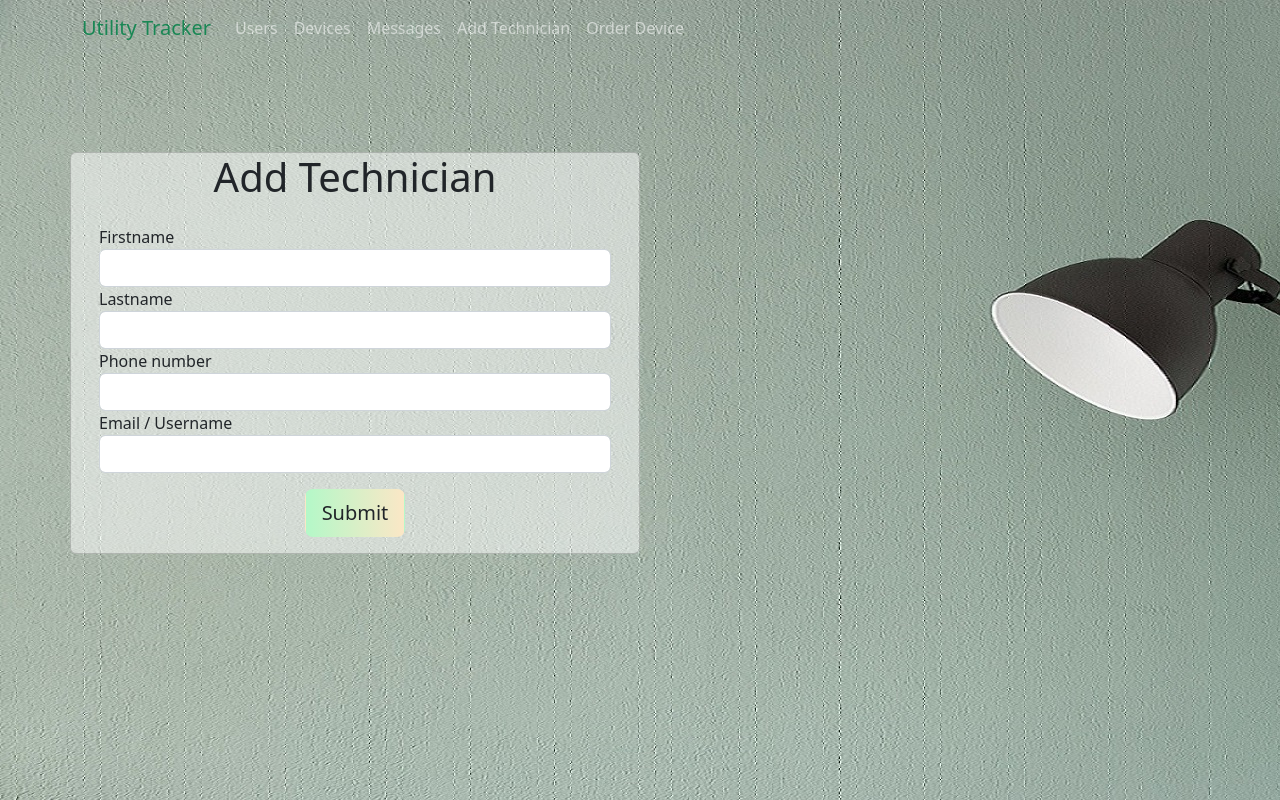
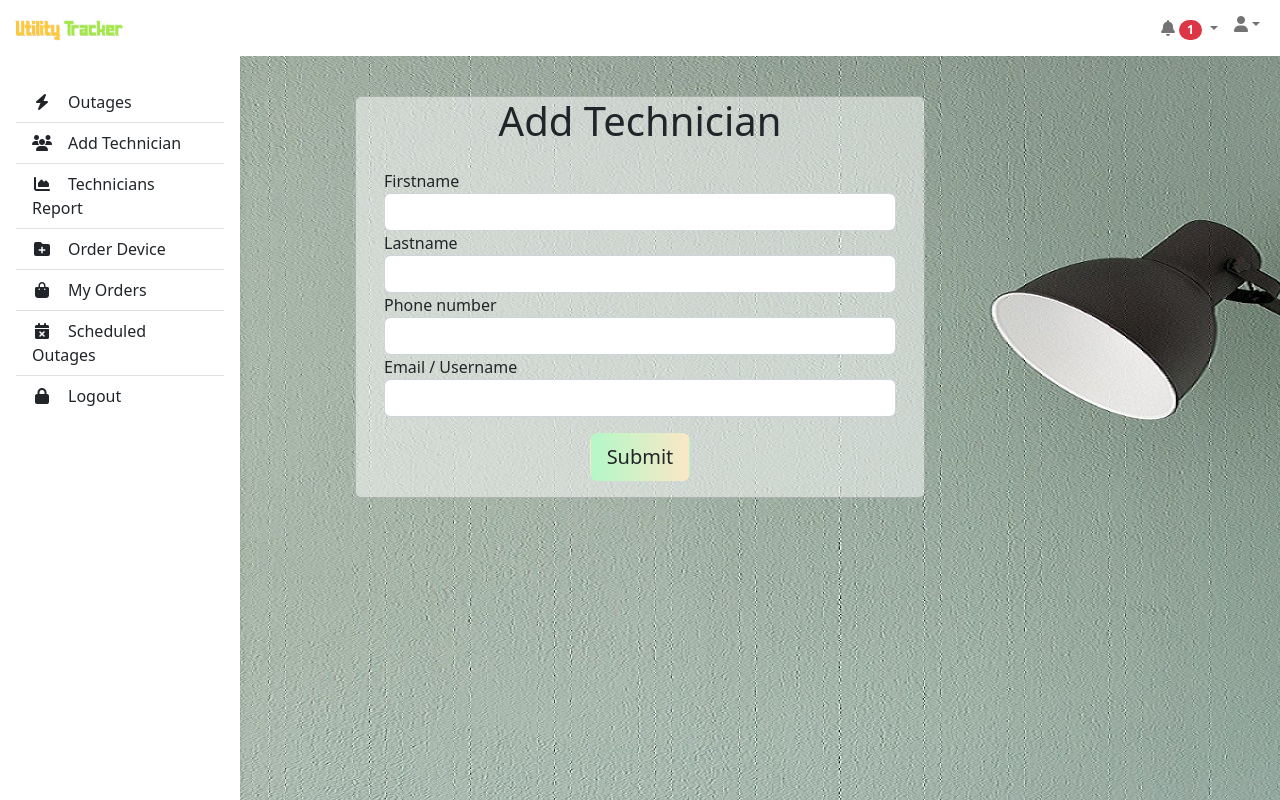
Before and after one commit to Wena17/capstone-backend, a Flask app: page /add-technician in a window 1280 px wide. Run offline with Flask 3, Linux system fonts and the light colour scheme; the visitor is signed in with stand-in values (Sample User, id 1); some libraries are stand-ins or nearby versions.

Commit message:
Navbar changes

```diff
--- a/templates/addTechnician.html
+++ b/templates/addTechnician.html
@@ -2,7 +2,7 @@
 
 {% block content %}
 <div class="jumbotron  jumbotron-fluid bg-transparent">
-  <div class="row justify-content-start mt-5">
+  <div class="row justify-content-center mt-5">
     <div class="card w-50 mt-5" style="background-color: rgba(255,255,255,.5);">
       <div class="d-flex justify-content-center">
         <h1 class="diplay-4">Add Technician</h1>
--- a/templates/base.html
+++ b/templates/base.html
@@ -12,7 +12,7 @@
   <body  style="background-image: url({{ url_for('static', filename='bg.jpg') }});">
     <div class="container">
       {% if session['isAdmin'] %}
-      <nav class="navbar navbar-expand-md navbar-dark bg-transparent">
+      <!-- <nav class="navbar navbar-expand-md navbar-dark bg-transparent">
           <a class="navbar-brand text-success font-weight-bold" href="/">Utility Tracker</a>
           <div>
               <button type="button" class="navbar-toggler" data-toggle="collapse" data-target="#navbarNav">
@@ -28,10 +28,86 @@
                 <li class="nav-item"> <a class="nav-link" href="/devices">Devices</a> </li>
                 <li class="nav-item"> <a class="nav-link" href="/messages">Messages</a> </li>
                 <li class="nav-item"> <a class="nav-link" href="/add-technician">Add Technician</a> </li>
-                <li class="nav-item"> <a class="nav-link" href="/order-device">Order Device</a> </li>
+                <li class="nav-item"> <a class="nav-link" href="/order-device">Order Device</a>
+                </li><a href="/logout" class="list-group-item list-group-item-action py-2 ripple"><i
+                  class="fas fa-lock fa-fw me-3"></i><span>Logout</span></a>
               </ul>
           </div>
+      </nav> -->
+      <nav id="sidebarMenu" class="collapse d-lg-block sidebar collapse bg-white">
+        <div class="position-sticky">
+          <div class="list-group list-group-flush mx-3 mt-4">
+            <a href="#" class="list-group-item list-group-item-action py-2 ripple">
+              <i class="fas fa-bolt fa-fw me-3"></i><span>Outages</span>
+            </a>
+            <a href="/add-technician" class="list-group-item list-group-item-action py-2 ripple" aria-current="true">
+              <i class="fas fa-users fa-fw me-3"></i><span>Add Technician</span>
+            </a>
+            <a href="#" class="list-group-item list-group-item-action py-2 ripple">
+              <i class="fas fa-chart-area fa-fw me-3"></i><span>Technicians Report</span>
+            </a>
+            <a href="/order-device" class="list-group-item list-group-item-action py-2 ripple">
+              <i class="fas fa-folder-plus fa-fw me-3"></i><span>Order Device</span>
+            </a>
+            <a href="#" class="list-group-item list-group-item-action py-2 ripple">
+              <i class="fas fa-shopping-bag fa-fw me-3"></i><span>My Orders</span>
+            </a>
+            <a href="#" class="list-group-item list-group-item-action py-2 ripple">
+              <i class="fas fa-calendar-times fa-fw me-3"></i><span>Scheduled Outages</span>
+            </a>
+            <a href="/logout" class="list-group-item list-group-item-action py-2 ripple">
+              <i class="fas fa-lock fa-fw me-3"></i><span>Logout</span>
+            </a>
+          </div>
+        </div>
       </nav>
+      <!-- Navbar -->
+      <nav id="main-navbar" class="navbar navbar-expand-lg navbar-light bg-white fixed-top">
+        <div class="container-fluid">
+          <button class="navbar-toggler" type="button" data-mdb-toggle="collapse" data-mdb-target="#sidebarMenu"
+            aria-controls="sidebarMenu" aria-expanded="false" aria-label="Toggle navigation">
+            <i class="fas fa-bars"></i>
+          </button>
+          <a class="navbar-brand" href="/landing_page">
+            <img src="{{ url_for('static', filename='nameLogo.png') }}" height="25" />
+          </a>
+
+          <ul class="navbar-nav ms-auto d-flex flex-row">
+            <!-- Notification dropdown -->
+            <!-- TODO Number of notification from the database -->
+            <li class="nav-item dropdown">
+              <a class="nav-link me-3 me-lg-0 dropdown-toggle hidden-arrow" href="#" id="navbarDropdownMenuLink"
+                role="button" data-mdb-toggle="dropdown" aria-expanded="false">
+                <i class="fas fa-bell"></i>
+                <span class="badge rounded-pill badge-notification bg-danger">1</span>
+              </a>
+            </li>
+
+            <!-- Avatar -->
+            <li class="nav-item dropdown">
+              <a class="nav-link dropdown-toggle hidden-arrow d-flex align-items-center" href="#"
+                id="navbarDropdownMenuLink" role="button" data-mdb-toggle="dropdown" aria-expanded="false">
+                <i class="fas fa-user rounded-circle" ></i>
+                <!-- <img src="https://mdbcdn.b-cdn.net/img/Photos/Avatars/img (31).webp" class="rounded-circle"
+                  height="22" /> -->
+              </a>
+              <ul class="dropdown-menu dropdown-menu-end" aria-labelledby="navbarDropdownMenuLink">
+                <li>
+                  <a class="dropdown-item" href="#">My profile</a>
+                </li>
+                <li>
+                  <a class="dropdown-item" href="#">Settings</a>
+                </li>
+                <li>
+                  <a class="dropdown-item" href="#">Logout</a>
+                </li>
+              </ul>
+            </li>
+          </ul>
+        </div>
+        <!-- Container wrapper -->
+      </nav>
+      <!-- Navbar -->
       {% elif session['isSuperAdmin'] %}
         <nav id="sidebarMenu" class="collapse d-lg-block sidebar collapse bg-white">
           <div class="position-sticky">
@@ -51,22 +127,18 @@
         </nav>
         <!-- Navbar -->
         <nav id="main-navbar" class="navbar navbar-expand-lg navbar-light bg-white fixed-top">
-          <!-- Container wrapper -->
           <div class="container-fluid">
-            <!-- Toggle button -->
             <button class="navbar-toggler" type="button" data-mdb-toggle="collapse" data-mdb-target="#sidebarMenu"
               aria-controls="sidebarMenu" aria-expanded="false" aria-label="Toggle navigation">
               <i class="fas fa-bars"></i>
             </button>
-
-            <!-- Brand -->
             <a class="navbar-brand" href="/landing_page">
               <img src="{{ url_for('static', filename='nameLogo.png') }}" height="25" />
             </a>
 
-            <!-- Right links -->
             <ul class="navbar-nav ms-auto d-flex flex-row">
               <!-- Notification dropdown -->
+              <!-- TODO Number of notification from the database -->
               <li class="nav-item dropdown">
                 <a class="nav-link me-3 me-lg-0 dropdown-toggle hidden-arrow" href="#" id="navbarDropdownMenuLink"
                   role="button" data-mdb-toggle="dropdown" aria-expanded="false">
@@ -79,8 +151,9 @@
               <li class="nav-item dropdown">
                 <a class="nav-link dropdown-toggle hidden-arrow d-flex align-items-center" href="#"
                   id="navbarDropdownMenuLink" role="button" data-mdb-toggle="dropdown" aria-expanded="false">
-                  <img src="https://mdbcdn.b-cdn.net/img/Photos/Avatars/img (31).webp" class="rounded-circle"
-                    height="22" />
+                  <i class="fas fa-user rounded-circle" ></i>
+                  <!-- <img src="https://mdbcdn.b-cdn.net/img/Photos/Avatars/img (31).webp" class="rounded-circle"
+                    height="22" /> -->
                 </a>
                 <ul class="dropdown-menu dropdown-menu-end" aria-labelledby="navbarDropdownMenuLink">
                   <li>
--- a/templates/orderDevice.html
+++ b/templates/orderDevice.html
@@ -2,8 +2,8 @@
 {% extends "base.html" %}
 
 {% block content %}
-<div class="row">
-  <div class="col-md-7 justify-content-start mt-5">
+<div class="row justify-content-center">
+  <div class="col-md-7 justify-content-center mt-5">
       <div class="card shadow-lg mb-4 bg-transparent mt-5">
           <div class="card-header">
               <div class="form-group d-flex justify-content-center">
```
